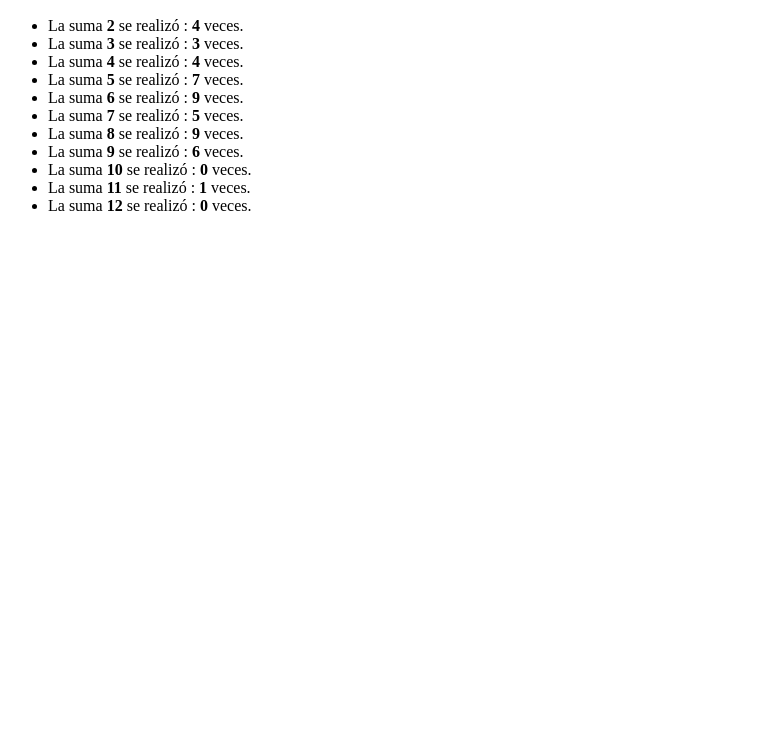
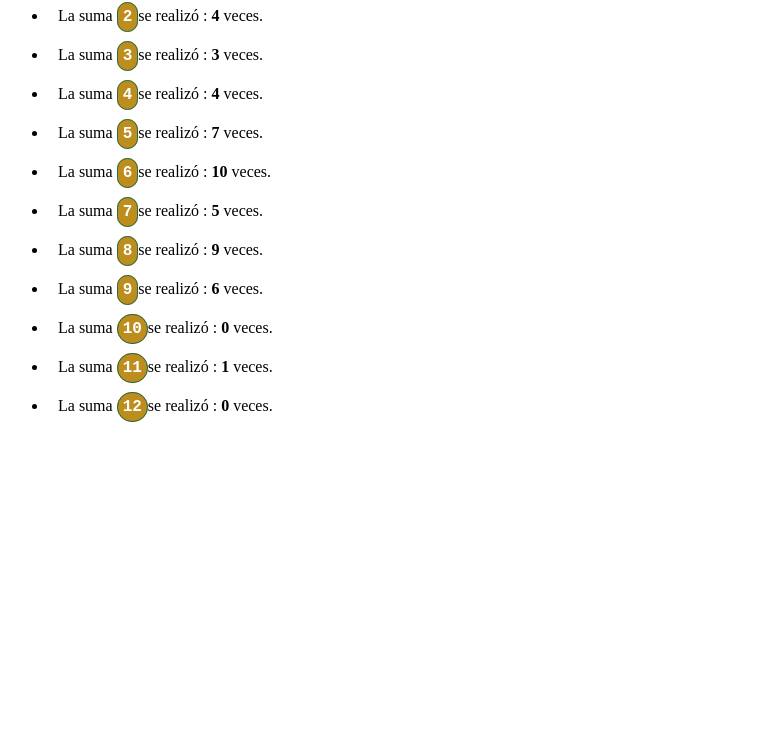
Before and after one commit to cristianq3/-Practica-Javascript-3-Arrays--, a plain HTML site: page index.html in a window 1280 px wide. Shown: the part 63-800 px from the top of the page, without its empty margins (0-783 px from the left). Drawn offline with Linux system fonts and the light colour scheme.

Commit message:
corregido error y se agregan clases css

```diff
--- a/css/style.css
+++ b/css/style.css
@@ -1,6 +1,20 @@
 
 .resaltar {
-    color: blanchedalmond;
+    color: rgb(255, 255, 255);
     background-color: rgb(189, 141, 30);
     font-size: large;
+    max-width: 600px;
+    height: 21px;
+    border: 1px solid rgb(32, 108, 74);
+    border-radius: 50px;
+    padding: 5px;
+    font-family:monospace;
+    text-align: center;
+
+
+
 }
+
+li {
+    padding: 10px;
+}
--- a/js/Arrays/Ejercicio-3-arrays.js
+++ b/js/Arrays/Ejercicio-3-arrays.js
@@ -61,16 +61,16 @@ do {
 
       defaut: null;
   }
-} while (contadorRepeticion <= 50);
+} while (contadorRepeticion <= 51);
 
 document.write(
-  `<h1>Cantidad de veces que se en contro la multiplicación:</h1>`
+  `<h1 class="resaltar">Cantidad de veces que se encontró la multiplicación:</h1>`
 );
 document.write(`<ul>`);
 for (i = 1; i < resultados.length; i++) {
   document.write(
-    `<li> La suma <b> ${contadorSumas} </b> se realizó :` +
-      `<b> ${resultados[i]} </b> veces. </li>`
+    `<li> La suma <b class="resaltar">${contadorSumas}</b>se realizó :` +
+      `<b> ${resultados[i]}</b> veces. </li>`
   );
   contadorSumas++;
 }
```
Also changed, not shown: js/Funciones/Ejercicio-1-funciones.js (+13 -0 lines), 1 other file.
